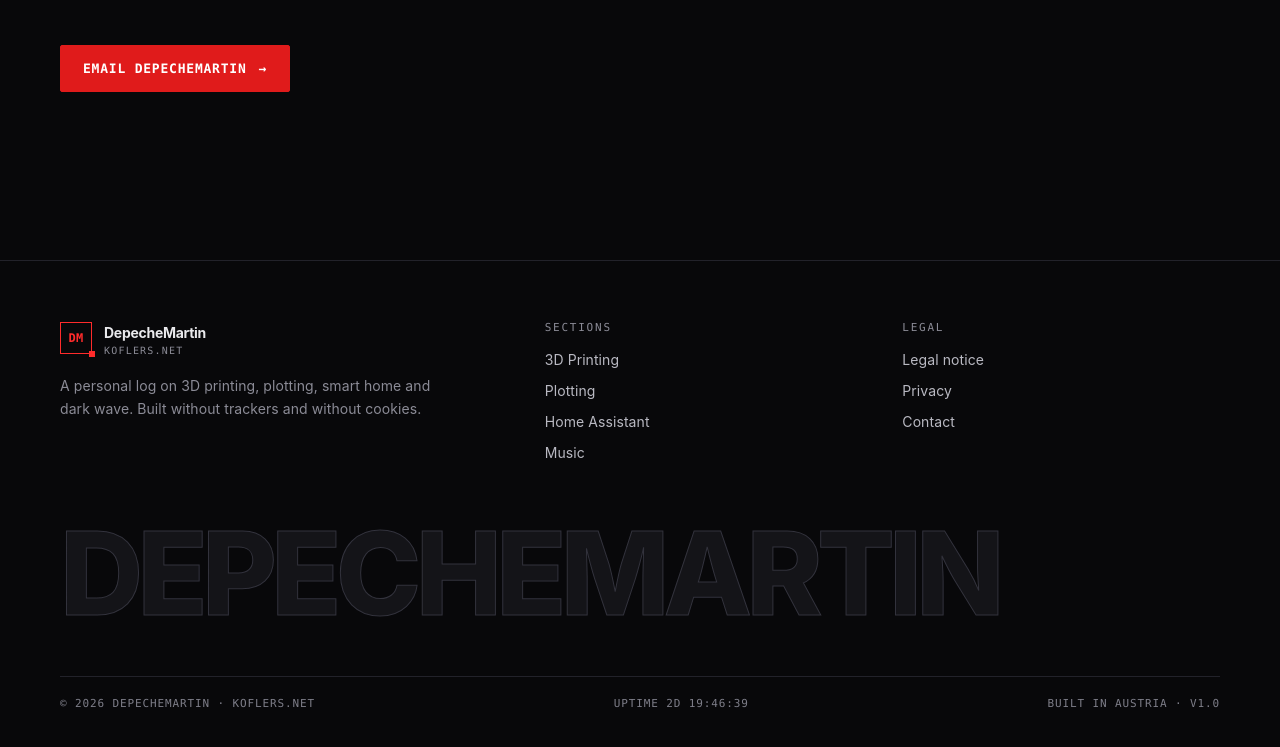
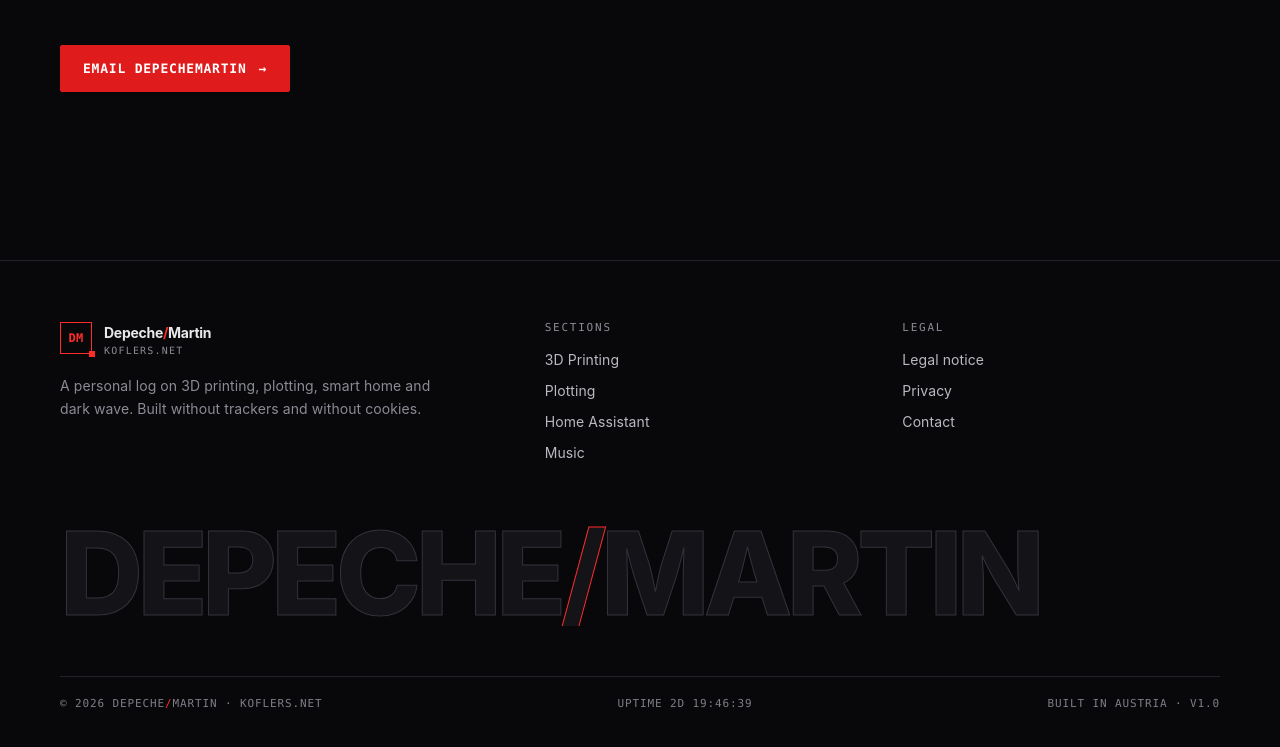
Before and after one commit to demode101/koflers-net, a plain HTML site: page ueber.html in a window 1280 px wide. Shown: the part 1647-2394 px from the top of the page. Drawn offline with Linux system fonts and the light colour scheme.

Commit message:
Depeche/Martin mit rotem Schrägstrich in Logos, Footer, Inventar und Steckbrief
Großer Footer-Schriftzug: Schrägstrich als roter Umriss.

Co-Authored-By: Claude Opus 5.5 <noreply@anthropic.com>
Claude-Session: https://claude.ai/code/session_01N85JRYBWZ1tDUh8mPv6HMk

```diff
--- a/assets/css/style.css
+++ b/assets/css/style.css
@@ -207,7 +207,7 @@ html[lang="de"] .lang-toggle .de, html[lang="en"] .lang-toggle .en { color: var(
 /* ---------- hero ---------- */
 .hero { padding: clamp(70px, 12vw, 150px) 0 clamp(60px, 8vw, 110px); border-top: 0; }
 .hero h1 { margin: 22px 0 28px; }
-.hero h1 .slash { color: var(--red); }
+.hero h1 .slash, .slash { color: var(--red); }
 .hero .lead { font-size: clamp(18px, 2vw, 22px); max-width: 620px; color: #c9c9d1; }
 .hero .actions { display: flex; flex-wrap: wrap; gap: 14px; margin-top: 36px; align-items: center; }
 .hero .hint { font: 12px var(--mono); color: var(--muted); display: inline-flex; gap: 8px; align-items: center; margin-left: 6px; }
@@ -516,7 +516,10 @@ a.album:hover .t { color: var(--red); }
 .site-footer li a:hover { color: var(--red); }
 .site-footer .bottom { margin-top: 50px; padding-top: 20px; border-top: 1px solid var(--line); display: flex; justify-content: space-between; flex-wrap: wrap; gap: 12px; font: 11px var(--mono); color: var(--dim); letter-spacing: .08em; text-transform: uppercase; }
 .site-footer .big { font-size: clamp(44px, 9vw, 128px); font-weight: 800; letter-spacing: -.05em; line-height: .9; color: var(--bg-3); -webkit-text-stroke: 1px var(--line-2); margin-top: 50px; user-select: none; white-space: nowrap; overflow: hidden; }
-.site-footer .big::before { content: attr(data-text); }
+.site-footer .big::before { content: attr(data-a); }
+.site-footer .big::after { content: attr(data-b); }
+.site-footer .big .bs { font-style: normal; }
+.site-footer .big .bs::before { content: "/"; -webkit-text-stroke: 1px var(--red); }
 @media (max-width: 760px) { .site-footer .cols { grid-template-columns: 1fr; } }
 
 /* ---------- reveal ---------- */
--- a/ueber.html
+++ b/ueber.html
@@ -30,7 +30,7 @@
   <div class="wrap">
     <a class="logo" href="index.html">
       <span class="logo-mark">DM</span>
-      <span>DepecheMartin<small>koflers.net / <span data-l="de">werkstatt</span><span data-l="en">workshop</span></small></span>
+      <span>Depeche<span class="slash">/</span>Martin<small>koflers.net / <span data-l="de">werkstatt</span><span data-l="en">workshop</span></small></span>
     </a>
     <nav class="nav" aria-label="Hauptnavigation"><a href="index.html"><span data-l="de">Start</span><span data-l="en">Home</span></a><a href="3d-druck.html"><span data-l="de">3D-Druck</span><span data-l="en">3D Printing</span></a><a href="plotten.html"><span data-l="de">Plotten</span><span data-l="en">Plotting</span></a><a href="home-assistant.html"><span data-l="de">Home Assistant</span><span data-l="en">Home Assistant</span></a><a href="musik.html"><span data-l="de">Musik</span><span data-l="en">Music</span></a><a href="ueber.html" aria-current="page"><span data-l="de">Über mich</span><span data-l="en">About</span></a></nav>
     <div class="tools">
@@ -81,7 +81,7 @@
     <div class="plate rv d1">
       <div class="plate-head"><span><span data-l="de">Steckbrief</span><span data-l="en">Profile</span></span><span class="led"></span></div>
       <dl>
-        <dt><span data-l="de">Name</span><span data-l="en">Name</span></dt><dd>DepecheMartin</dd>
+        <dt><span data-l="de">Name</span><span data-l="en">Name</span></dt><dd>Depeche<span class="slash">/</span>Martin</dd>
         <dt><span data-l="de">Basis</span><span data-l="en">Base</span></dt><dd><span data-l="de">Österreich</span><span data-l="en">Austria</span></dd>
         <dt><span data-l="de">Musik</span><span data-l="en">Music</span></dt><dd>Depeche&nbsp;Mode · Erasure · VNV&nbsp;Nation · New&nbsp;Order · Joy&nbsp;Division · The&nbsp;Cure · Kraftwerk · Pet&nbsp;Shop&nbsp;Boys</dd>
         <dt>Genre</dt><dd>Dark&nbsp;Wave · Synth-Pop</dd>
@@ -109,7 +109,7 @@
   <div class="wrap">
     <div class="cols">
       <div>
-        <div class="logo"><span class="logo-mark">DM</span><span>DepecheMartin<small>koflers.net</small></span></div>
+        <div class="logo"><span class="logo-mark">DM</span><span>Depeche<span class="slash">/</span>Martin<small>koflers.net</small></span></div>
         <p class="muted" style="margin-top:18px;max-width:380px"><span data-l="de">Ein persönliches Logbuch über 3D-Druck, Plotten, Smart Home und Dark Wave. Gebaut ohne Tracker und ohne Cookies.</span><span data-l="en">A personal log on 3D printing, plotting, smart home and dark wave. Built without trackers and without cookies.</span></p>
       </div>
       <div>
@@ -125,9 +125,9 @@
         </ul>
       </div>
     </div>
-    <div class="big" aria-hidden="true" data-text="DEPECHEMARTIN"></div>
+    <div class="big" aria-hidden="true" data-a="DEPECHE" data-b="MARTIN"><i class="bs"></i></div>
     <div class="bottom">
-      <span>© 2026 DepecheMartin · koflers.net</span>
+      <span>© 2026 Depeche<span class="slash">/</span>Martin · koflers.net</span>
       <span>Uptime <span id="uptime" data-since="2026-11-13">—</span></span>
       <span><span data-l="de">Gebaut in Österreich</span><span data-l="en">Built in Austria</span> · v1.0</span>
     </div>
```
Also changed, not shown: 3d-druck.html (+4 -4 lines), 404.html (+4 -4 lines), datenschutz.html (+4 -4 lines), home-assistant.html (+4 -4 lines), impressum.html (+4 -4 lines), index.html (+5 -5 lines), musik.html (+4 -4 lines), plotten.html (+4 -4 lines).
